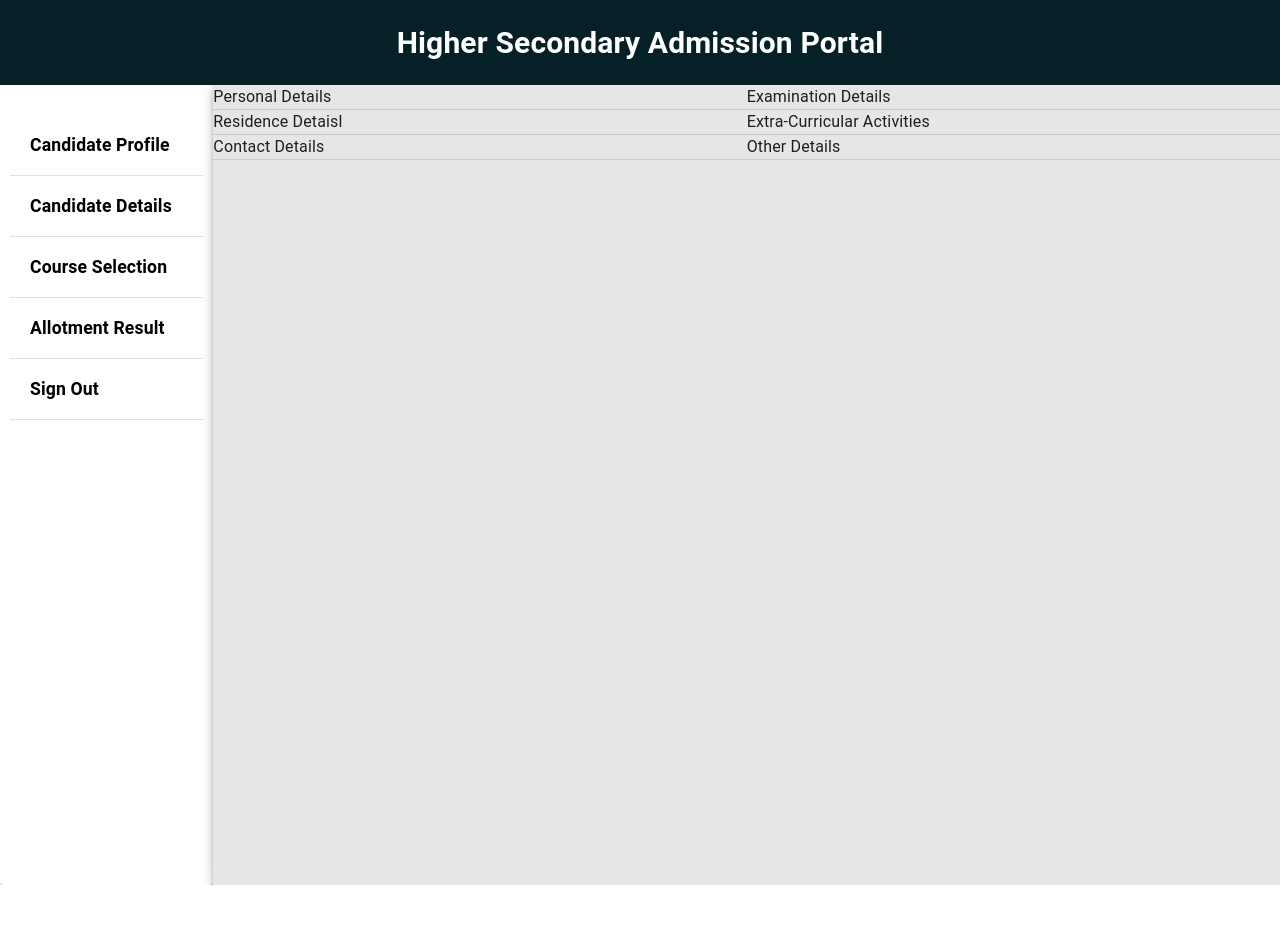
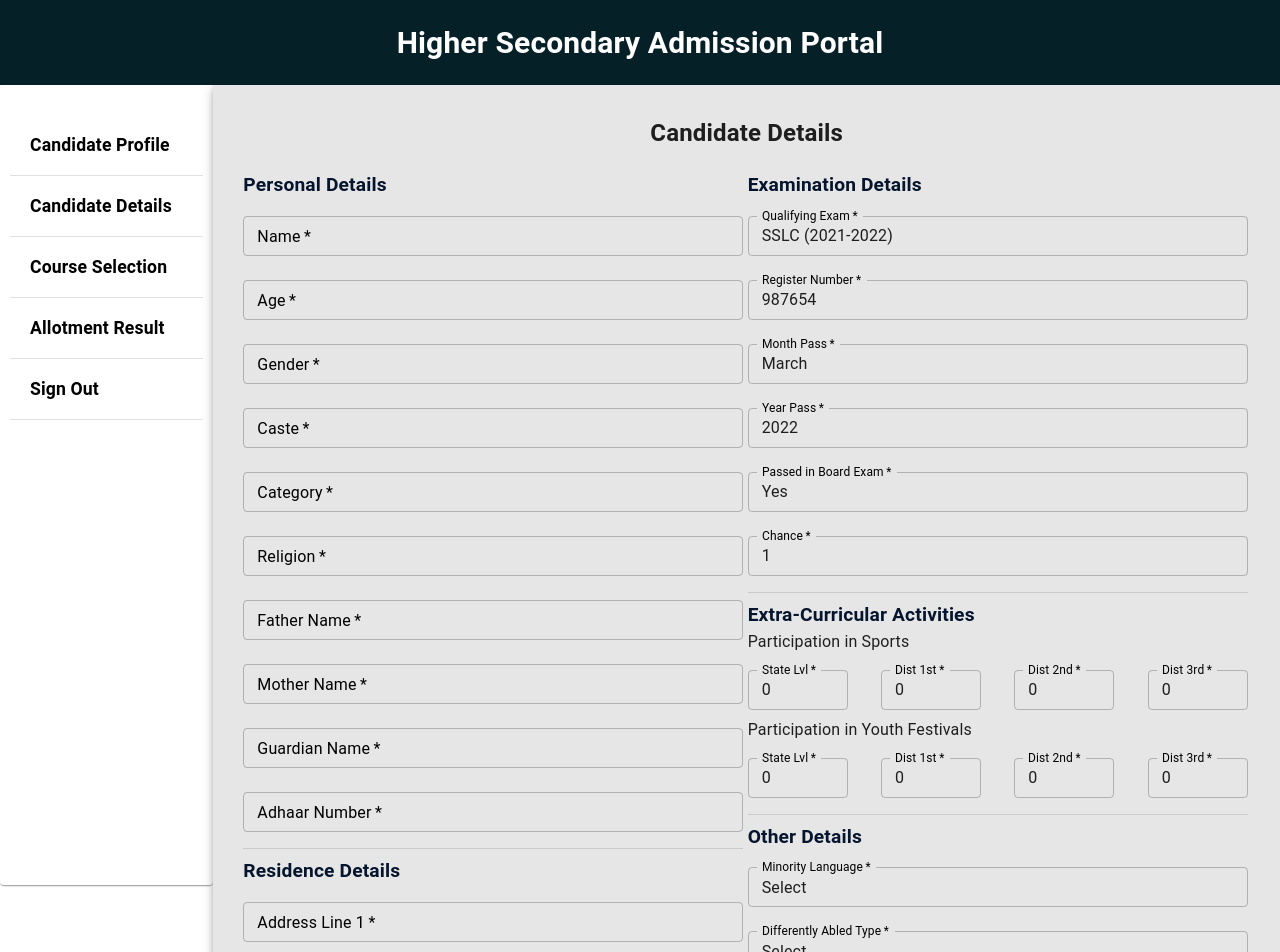
Before and after one commit to Rj777pain/AdmissionPortal_2.0, a React (Create React App) app: page /details in a window 1280 px wide. Shown: the top 952 px of the page. Before the commit the page ends 885 px from the top, so only its background shows below. Built offline with nearby package versions, Linux system fonts and the light colour scheme.

Commit message:
finished candidate details

```diff
--- a/src/components/homeScreen/homeLeft/HomeLeft.jsx
+++ b/src/components/homeScreen/homeLeft/HomeLeft.jsx
@@ -49,7 +49,7 @@ function HomeLeft() {
                 <Box className={classes.block_heading} sx={{ display: 'flex', alignItems: 'center' }}><NotificationsActiveIcon sx={{ mr: 0.5 }} />Notifications</Box>
                 <Divider sx={{ my: 1 }} />
                 <List sx={{ maxHeight: '80%', overflow: 'auto', pt: 1, pl: 1 }}>
-                    {items.map(item => <li sx={{pv:2}}>{item}</li>)}
+                    {items.map((item,index) => <li key={index} sx={{pv:2}}>{item}</li>)}
                 </List>
             </Box>
 
--- a/src/components/homeScreen/registrationDialogueBox.jsx/RegistrationForm.jsx
+++ b/src/components/homeScreen/registrationDialogueBox.jsx/RegistrationForm.jsx
@@ -23,6 +23,7 @@ const useStyles = makeStyles((theme) => ({
     padding: "10px",
     paddingBottom: "20px",
     maxHeight:"100vh",
+    width:"100vh",
     flexDirection: "column",
     alignItems: "center",
     verticalAlign: "center",
@@ -30,7 +31,9 @@ const useStyles = makeStyles((theme) => ({
 
   form: {
     width: "100%", // Fix IE 11 issue.
-    marginTop: theme.spacing(1),
+    display:'flex',
+    flexDirection:'column',
+    alignContent:'center'
   },
   submit: {
     height: 40,
@@ -44,6 +47,7 @@ const useStyles = makeStyles((theme) => ({
 
 function RegistrationForm(props) {
   const handleSubmit = () => {
+    console.log(sslcScheme,registerNumber,yearPass,monthPass,mobileNumber,modeOfApplication);
     props.callback();
   };
   const classes = useStyles();
@@ -61,7 +65,7 @@ function RegistrationForm(props) {
     "November",
     "December",
   ];
-  const [startDate, setStartDate] = useState();//new Date());
+  const [dob, setDob] = useState();//new Date());
   const [sslcScheme, setSslcScheme] = useState("SSLC (2021-2022)");
   const [registerNumber, setRegisterNumber] = useState("");
   const [yearPass, setyearPass] = useState("");
@@ -75,7 +79,7 @@ function RegistrationForm(props) {
         <Typography component="h1"  sx={{textAlign:'center',fontSize:30, fontWeight:700,color:'#112c57'}}>
           Candidate Registration
         </Typography>
-        <Box component="form" noValidate onSubmit={handleSubmit} sx={{ mt: 1 }}>
+        <Box component="form" className={classes.form} noValidate onSubmit={handleSubmit} sx={{ mt: 1 }}>
 
           <TextField
             margin="normal"
@@ -94,68 +98,91 @@ function RegistrationForm(props) {
             <MenuItem value={"SSLC (2021-2022)"}>SSLC (2021-2022)</MenuItem>
             <MenuItem value={"SSLC (2020-2021)"}>SSLC (2020-2021)</MenuItem>
             <MenuItem value={"SSLC (2019-2020)"}>SSLC (2019-2020)</MenuItem>
-            </TextField><br/>
+            </TextField>
+
 
           <TextField
             margin="normal"
             required
             className={classes.textField}
-            name="password"
-            label="SSLC Scheme"
-            type="password"
-            id="password"
-            autoComplete="current-password"
-          /><br/>
+            id="registerNumber"
+            label="Register Number"
+            name="registerNumber"
+            autoComplete="Register Number"
+            value={registerNumber}
+            onChange={(e) => setRegisterNumber(e.target.value)}
+            autoFocus
+          />
           <TextField
             margin="normal"
             required
             className={classes.textField}
-            id="email"
-            label="Register Number"
-            name="email"
-            autoComplete="email"
-            autoFocus
-          /><br/>
+            name="mobileNumber"
+            label="Mobile Number"
+            value={mobileNumber}
+            onChange={(e) => setMobileNumber(e.target.value)}
+            id="mobileNumber"
+            autoComplete="Mobile Number"
+          />
           <TextField
             margin="normal"
             required
             className={classes.textField}
-            name="password"
-            label="Mobile Number"
-            type="password"
-            id="password"
-            autoComplete="current-password"
-          /><br/>
+            id="dateOFBirth"
+            label="Date of birth"
+            name="dateOfBirth"
+            value={dob}
+            onChange={(e) => setDob(e.target.value)}
+            autoComplete="Date of Birth"
+            autoFocus
+          />
           <TextField
             margin="normal"
             required
             className={classes.textField}
-            id="email"
-            label="Date of birth"
-            name="email"
-            autoComplete="email"
-            autoFocus
-          /><br/>
+            name="yearOfPass"
+            label="Year of pass"
+            value={yearPass}
+            onChange={(e) => setyearPass(e.target.value)}
+            id="yearOfPass"
+            autoComplete="Select Year of pass"
+          />
           <TextField
             margin="normal"
+            select
             required
             className={classes.textField}
-            name="password"
-            label="Year of pass"
-            type="password"
-            id="password"
-            autoComplete="current-password"
-          /><br/>
+            id="monthPass"
+            label="Month of Pass"
+            name="monthPass"
+            autoComplete="Select Month"
+            value={monthPass}
+            onChange={(e) => setmonthPass(e.target.value)}
+            autoFocus
+          >
+            {month.map((option) => (
+            <MenuItem key={option} value={option}>
+              {option}
+            </MenuItem>
+          ))}
+          </TextField>
           <TextField
             margin="normal"
+            select
             required
             className={classes.textField}
-            id="email"
+            id="modeOfApplication"
             label="Mode of Application"
-            name="email"
-            autoComplete="email"
+            name="modeOfApplication"
+            autoComplete="Select Mode of Application"
+            value={modeOfApplication}
+            onChange={(e) => setmodeofApplication(e.target.value)}
             autoFocus
-          /><br/>
+          >
+            <MenuItem value={'online'}>Online</MenuItem>
+            <MenuItem value={'offline'}>Offline</MenuItem>
+          </TextField>
+
 
           <Box sx={{textAlign:'right',pr:2,mt:2}}>
           <Button
--- a/src/components/studentDashboard/CandidateDetails.jsx
+++ b/src/components/studentDashboard/CandidateDetails.jsx
@@ -1,33 +1,152 @@
-import { Grid,Box,Paper, Divider } from '@mui/material'
+import { makeStyles } from '@material-ui/core';
+import { Grid,Box,Paper, Divider, TextField } from '@mui/material'
 import React from 'react'
 
 
+const useStyles = makeStyles((theme)=>({
+  block_heading: {
+      fontSize: '1.2rem',
+      color: '#05152e',
+      fontWeight: '600',
 
+  },
+  textField: {
+    width: "500px",
+
+  },
+  textField2: {
+    width: "100px",
+
+  },
+}));
 function CandidateDetails() {
+  const classes = useStyles();
+
   return (
-    <Grid container>
-      <Grid item md={6} sx={{display: 'flex',
-    flexDirection: 'column',}}>
+    <Grid container sx={{maxWidth: '100%',display:'flex',
+    overflowY: 'auto',}}>
+      <Grid item md={12}><Box sx={{textAlign:'center',fontSize:'1.5rem',fontWeight:'600',marginTop:'30px',marginBottom:'20px'}}>Candidate Details</Box></Grid>
+      <Grid container md={6} sx={{display: 'flex',
+    flexDirection: 'column',paddingLeft:'30px',spacing:'0'}}>
 
-      Personal Details<br/>
-      <Divider/>
-      Residence Detaisl<br/>
-      <Divider/>
-      Contact Details<br/>
-      <Divider/>
+      <Box className={classes.block_heading}>
+      Personal Details</Box>
+
+      <CustomTextField name="Name"/>
+      <CustomTextField name="Age"/>
+      <CustomTextField name="Gender"/>
+      <CustomTextField name="Caste"/>
+      <CustomTextField name="Category"/>
+      <CustomTextField name="Religion"/>
+      <CustomTextField name="Father Name"/>
+      <CustomTextField name="Mother Name"/>
+      <CustomTextField name="Guardian Name"/>
+      <CustomTextField name="Adhaar Number"/>
+      <CustomDivider/>
+
+      <Box className={classes.block_heading}>
+      Residence Details</Box>
+      <CustomTextField name="Address Line 1"/>
+      <CustomTextField name="Address Line 2"/>
+      <CustomTextField name="Street"/>
+      <CustomTextField name="Village"/>
+      <CustomTextField name="Taluk"/>
+      <CustomTextField name="District"/>
+      <CustomDivider/>
+
+      <Box className={classes.block_heading}>
+      Contact Details</Box>
+      <CustomTextField name="Email Address" value="abc@gmail.com"/>
+      <CustomTextField name="Mobile Number" value="9876543210"/>
+      <CustomDivider/>
 
       </Grid>
       <Grid item md={6} sx={{display: 'flex',
-    flexDirection: 'column',}}>
-      Examination Details<br/>
-      <Divider/>
-      Extra-Curricular Activities<br/>
-      <Divider/>
-      Other Details
-      <Divider/>
+    flexDirection: 'column',px:'1px'}}>
+
+       <Box className={classes.block_heading}>
+      Examination Details</Box>
+      <CustomTextField name="Qualifying Exam" value="SSLC (2021-2022)"/>
+      <CustomTextField name="Register Number" value="987654"/>
+      <CustomTextField name="Month Pass" value="March"/>
+      <CustomTextField name="Year Pass" value="2022"/>
+      <CustomTextField name="Passed in Board Exam" value="Yes"/>
+      <CustomTextField name="Chance" value="1"/>
+      <CustomDivider/>
+      <Box className={classes.block_heading}>
+      Extra-Curricular Activities</Box>
+      <div>Participation in Sports</div>
+      <Box sx={{display:'flex',justifyContent:'space-between',width:'500px'}}>
+        <CustomTextField2 name='State Lvl' value='0'/>
+        <CustomTextField2 name='Dist 1st' value='0'/>
+        <CustomTextField2 name='Dist 2nd' value='0'/>
+        <CustomTextField2 name='Dist 3rd' value='0'/>
+
+      </Box>
+
+      <div>Participation in Youth Festivals</div>
+      <Box sx={{display:'flex',justifyContent:'space-between',width:'500px'}}>
+        <CustomTextField2 name='State Lvl' value='0'/>
+        <CustomTextField2 name='Dist 1st' value='0'/>
+        <CustomTextField2 name='Dist 2nd' value='0'/>
+        <CustomTextField2 name='Dist 3rd' value='0'/>
+
+      </Box>
+      <CustomDivider/>
+      <Box className={classes.block_heading}>
+      Other Details</Box>
+      <CustomTextField name="Minority Language" value="Select"/>
+      <CustomTextField name="Differently Abled Type" value="Select"/>
+      <CustomTextField name="Percentage of Disability" value="0"/>
+      <CustomDivider/>
       </Grid>
     </Grid>
   )
 }
 
+function CustomDivider(){
+  return <Box width={500} paddingY={1}><Divider/></Box>
+}
+
+function CustomTextField(props){
+  const classes=useStyles();
+  return <TextField
+  margin="normal"
+  required
+  size='small'
+  className={classes.textField}
+  name="Name"
+  value={props.value}
+  label={props.name}
+  sx={{
+    "& label": {
+      color:'black'
+    }
+  }}
+
+  id="newPassword"
+
+/>
+}
+
+function CustomTextField2(props){
+  const classes=useStyles();
+  return <TextField
+  margin="normal"
+  required
+  size='small'
+  className={classes.textField2}
+  name="Name"
+  value={props.value}
+  label={props.name}
+  sx={{
+    "& label": {
+      color:'black'
+    }
+  }}
+
+  id="newPassword"
+
+/>
+}
 export default CandidateDetails
--- a/src/components/studentDashboard/DashboardLayout.jsx
+++ b/src/components/studentDashboard/DashboardLayout.jsx
@@ -31,7 +31,7 @@ export default function DashboardLayout(props) {
                     md={2}
 
                 >
-                    <DashboardSidebar/>
+                    <DashboardSidebar />
                 </Grid>
                 <Grid item md={10} component={Paper} elevation={5} sx={{backgroundColor:'#e6e6e6'}} square>
                     {props.children}
--- a/src/components/studentDashboard/DashboardSidebar.jsx
+++ b/src/components/studentDashboard/DashboardSidebar.jsx
@@ -10,7 +10,7 @@ function DashboardSidebar() {
 
   return (
     <Paper  sx={{backgroundColor:'white',display: 'flex',
-    flexDirection: 'column',height: '100vh',paddingX:'10px', elevation:'10'}}>
+    flexDirection: 'column',height: '100vh',paddingX:'10px', }}>
 
     <Box sx={{height:'30px'}}/>
 
```
